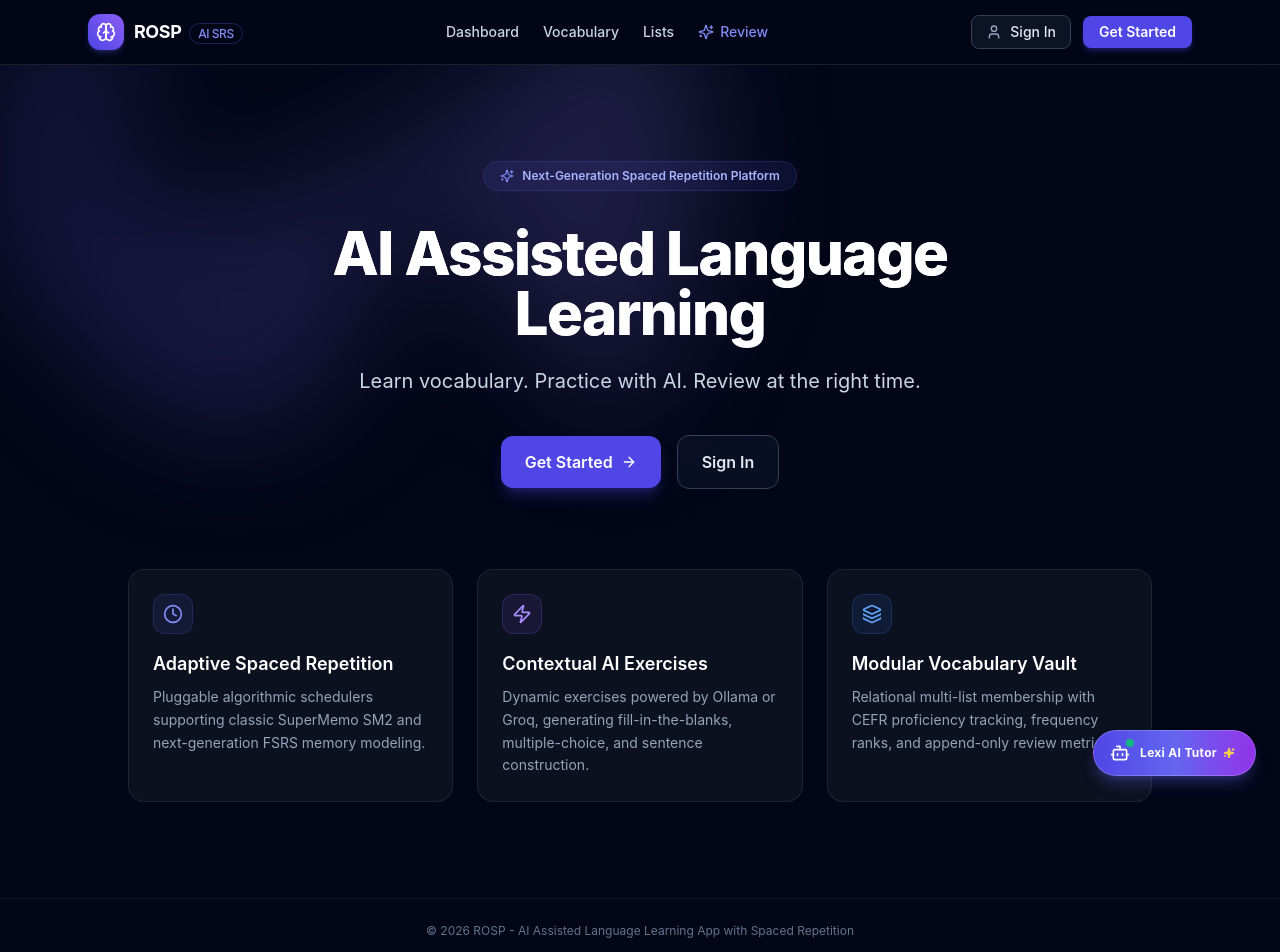
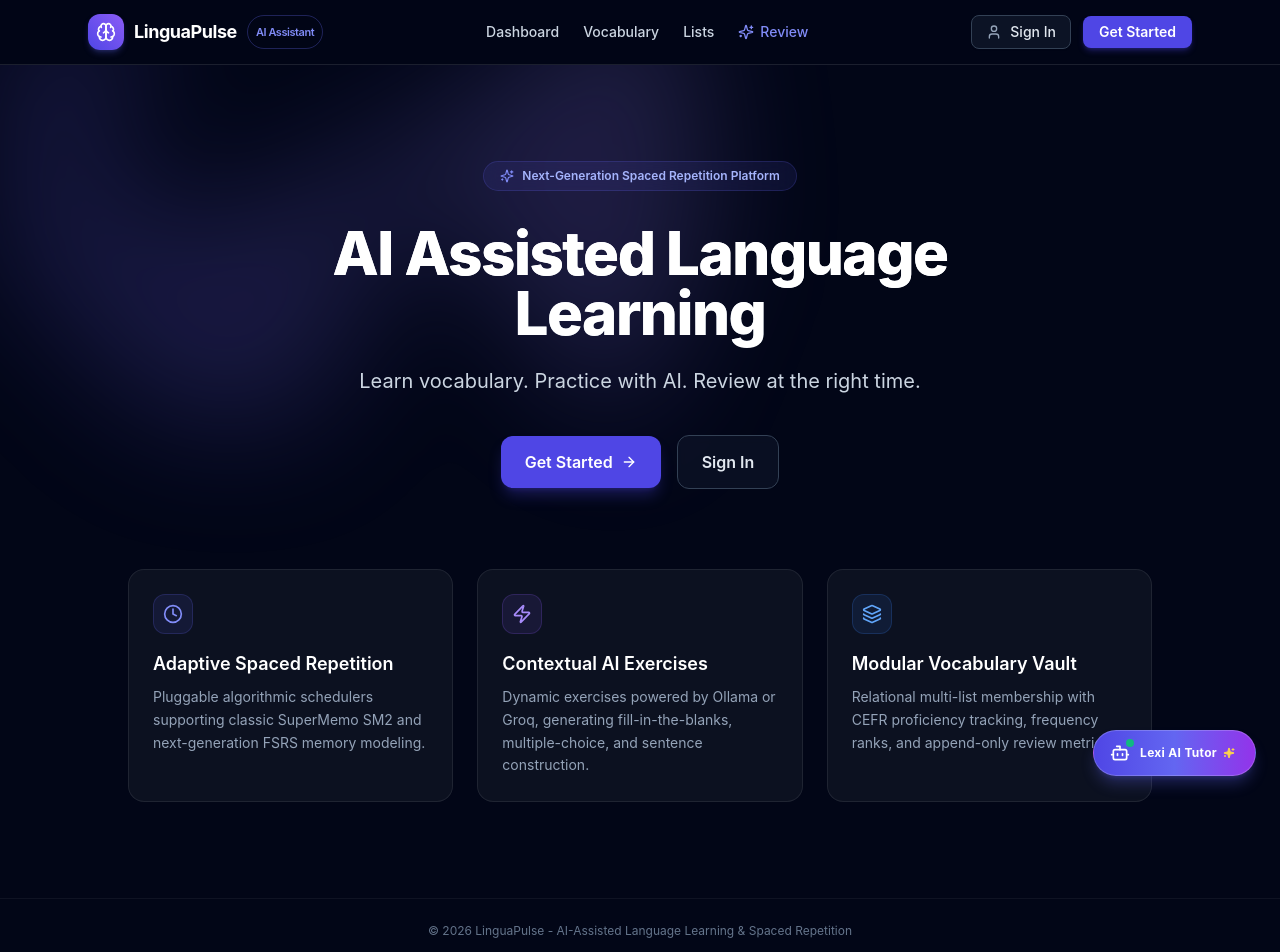
Before and after one commit to kanishkautag/ROSP-, a Next.js app in the folder apps/web/: page / in a window 1280 px wide. Shown: the top 952 px of the page. Built offline with nearby package versions, Linux system fonts and the light colour scheme; no server answers; the database is empty.

Commit message:
refactor(branding): replace ROSP branding with LinguaPulse across navigation, layout, and metadata

```diff
--- a/apps/web/src/app/api/chat/route.ts
+++ b/apps/web/src/app/api/chat/route.ts
@@ -32,7 +32,7 @@ export async function POST(req: NextRequest) {
       }
     }
 
-    const systemPrompt = `You are Lexi, an encouraging, highly knowledgeable AI language tutor and vocabulary coach for the ROSP Spaced Repetition app.
+    const systemPrompt = `You are Lexi, an encouraging, highly knowledgeable AI language tutor and vocabulary coach for the LinguaPulse Language Learning app.
 Current Word in Focus: "${currentWord || "General Vocabulary"}"
 Meaning: "${currentMeaning || "N/A"}"
 Example: "${currentExample || "N/A"}"
--- a/apps/web/src/app/layout.tsx
+++ b/apps/web/src/app/layout.tsx
@@ -4,7 +4,7 @@ import { GlobalAiTutor } from "@/components/global_ai_tutor";
 import "./globals.css";
 
 export const metadata: Metadata = {
-  title: "ROSP - AI Assisted Language Learning App with Spaced Repetition",
+  title: "LinguaPulse - AI-Assisted Language Learning & Spaced Repetition",
   description:
     "Learn vocabulary. Practice with AI. Review at the right time using SM2 or FSRS algorithms and Ollama/Groq generated exercises.",
 };
@@ -21,7 +21,7 @@ export default function RootLayout({
         <main className="flex-1 flex flex-col">{children}</main>
         <GlobalAiTutor />
         <footer className="border-t border-white/5 py-6 text-center text-xs text-slate-500">
-          <p>© 2026 ROSP - AI Assisted Language Learning App with Spaced Repetition</p>
+          <p>© 2026 LinguaPulse - AI-Assisted Language Learning & Spaced Repetition</p>
         </footer>
       </body>
     </html>
--- a/apps/web/src/components/navbar.tsx
+++ b/apps/web/src/components/navbar.tsx
@@ -13,8 +13,8 @@ export async function Navbar() {
           <div className="flex h-9 w-9 items-center justify-center rounded-xl bg-gradient-to-tr from-indigo-600 to-violet-500 shadow-md shadow-indigo-500/25 group-hover:scale-105 transition-transform">
             <Brain className="h-5 w-5 text-white" />
           </div>
-          <span className="text-lg font-bold tracking-tight text-white">
-            ROSP <span className="text-xs font-medium text-indigo-400 border border-indigo-500/30 rounded-full px-2 py-0.5 ml-1">AI SRS</span>
+          <span className="text-lg font-bold tracking-tight text-white flex items-center gap-1.5">
+            LinguaPulse <span className="text-[11px] font-semibold text-indigo-400 border border-indigo-500/30 rounded-full px-2 py-0.5 ml-1">AI Assistant</span>
           </span>
         </Link>
 
```
